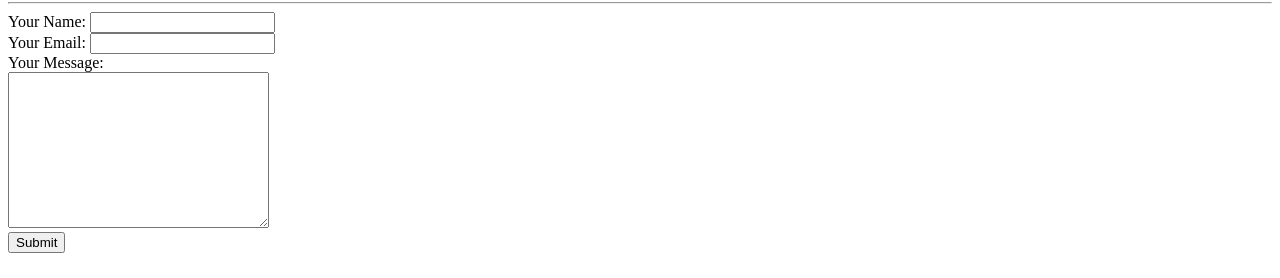
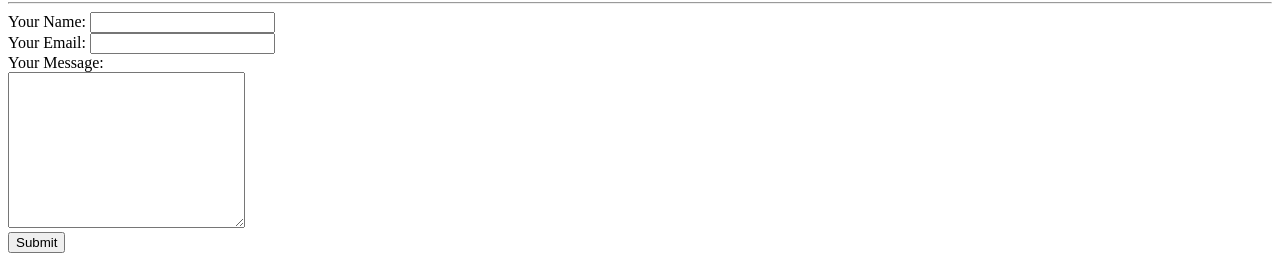
Before and after one commit to mewun/cv, a plain HTML site: page contact.html in a window 1280 px wide. Shown: the part 430-708 px from the top of the page. Drawn offline with Linux system fonts and the light colour scheme.

Commit message:
Update contact.html

```diff
--- a/contact.html
+++ b/contact.html
@@ -33,7 +33,7 @@
   <label>Your Email:</label>
   <input type="email" name="Your Email"><br>
   <label>Your Message:</label><br>
-  <textarea name="YourMessage" cols="30" rows="10"></textarea> <br>
+  <textarea name="YourMessage" cols="27" rows="10"></textarea> <br>
   <input type="submit" name="">
 
 </form>
```
